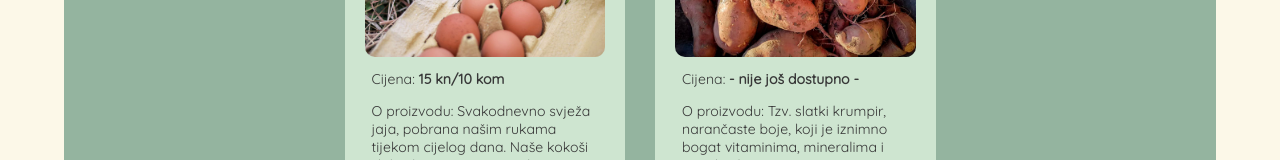
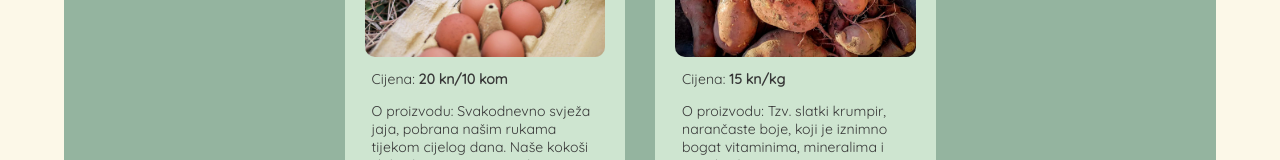
Before and after one commit to CroAnna/Family-farm-OPG, a React (Create React App) app: page / in a window 1280 px wide. Shown: the part 1537-1697 px from the top of the page. Built offline with nearby package versions, Linux system fonts and the light colour scheme; a web font is replaced by a local one.

Commit message:
promjena cijena

```diff
--- a/src/Components/Proizvodi.jsx
+++ b/src/Components/Proizvodi.jsx
@@ -35,14 +35,14 @@ const Proizvodi = () => {
     },
     {
       name: "Jaja",
-      price: "15 kn/10 kom",
+      price: "20 kn/10 kom",
       about:
         "Svakodnevno svježa jaja, pobrana našim rukama tijekom cijelog dana. Naše kokoši slobodno šetaju u prirodnome okruženju, hrane se zrnjem iz lokalnog uzgoja, svježe pokošenom travom te ostalim kukcima na koje naiđu tijekom dana, spavaju zaštićene pod krovom, a od ranog jutra uživaju u slobodi i upijaju zrake sunca.",
       image: eggs,
     },
     {
       name: "Batat",
-      price: "- nije još dostupno -",
+      price: "15 kn/kg",
       about:
         "Tzv. slatki krumpir, narančaste boje, koji je iznimno bogat vitaminima, mineralima i antioksidansima te je poznat svojim brojnim doprinosima u zdravlju crijeva, očiju, moždanim funkcijama i imunitetu. U usporedbi s običnim krumpirom ima manje ugljikohidrata i kalorija. Najzdraviji je bez da se guli, a priprema mu je raznolika: kao pire, umak, juha, kuhan, pečen, pržen - primjena mu je raznolika, kao i njegove zdravstvene prednosti. ",
       image: batat,
```
